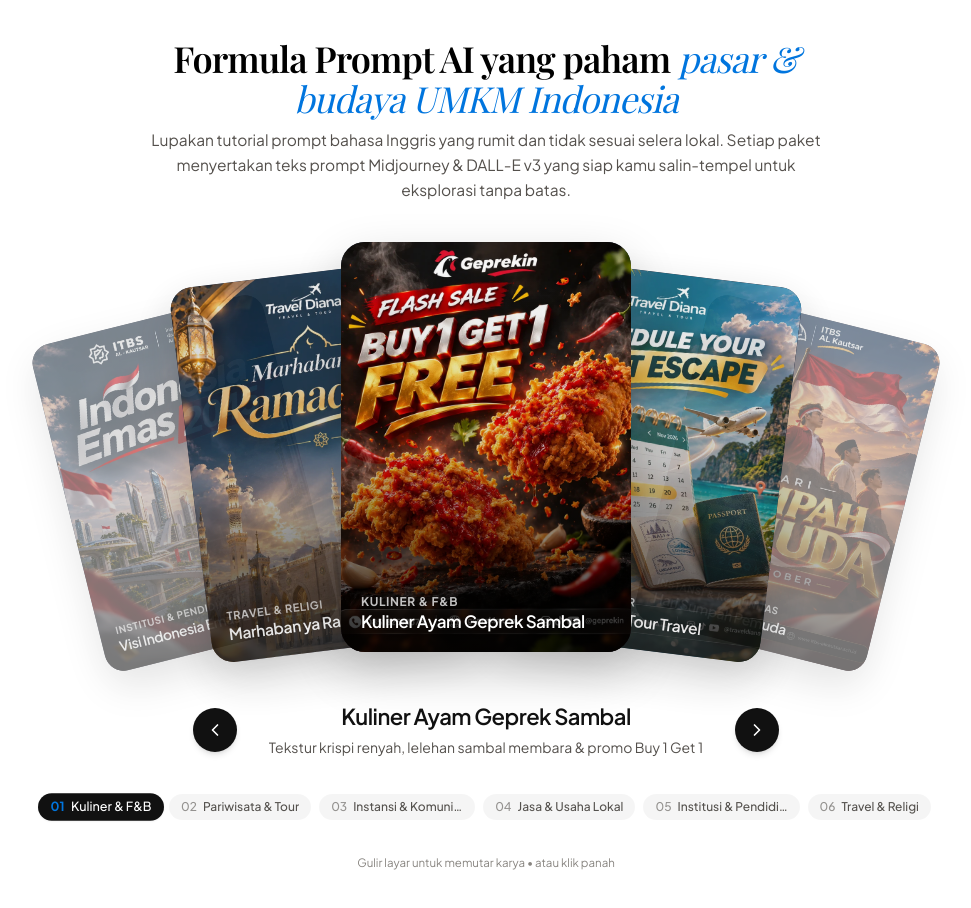
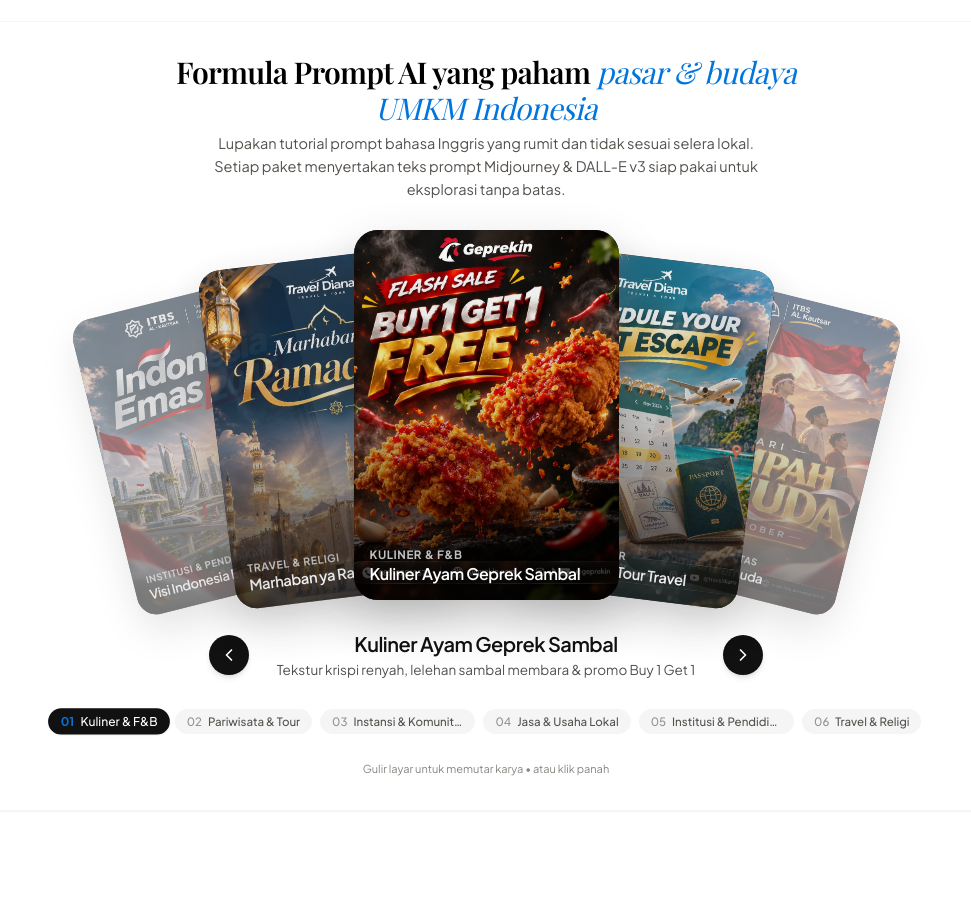
Before and after one commit to ryaleason/warung-design, a Next.js app: page / in a window 1280 px wide. Shown: the part 2600-3508 px from the top of the page, without its empty margins (154-1125 px from the left). Built offline with nearby package versions, Linux system fonts and the light colour scheme; no server answers; a web font is replaced by a local one.

Commit message:
fix(showcase): resolve sticky clipping and remove empty section void with calibrated viewport height

```diff
--- a/app/page.tsx
+++ b/app/page.tsx
@@ -21,7 +21,7 @@ export default async function HomePage() {
   const featured = bundles[0];
 
   return (
-    <div className="space-y-20 sm:space-y-28 pb-24 w-full overflow-hidden">
+    <div className="space-y-20 sm:space-y-28 pb-24 w-full overflow-x-clip">
       {/* ========================================================= */}
       {/* 1. HERO TOP SECTION (Heading, Subtitle, Actions, Stats)  */}
       {/* ========================================================= */}
--- a/components/Fan3DCarousel.tsx
+++ b/components/Fan3DCarousel.tsx
@@ -2,7 +2,7 @@
 
 import { useState, useEffect, useCallback, useRef } from 'react';
 import Image from 'next/image';
-import { ChevronLeft, ChevronRight, Sparkles } from 'lucide-react';
+import { ChevronLeft, ChevronRight } from 'lucide-react';
 
 export interface FanCarouselItem {
   id: string;
@@ -84,7 +84,7 @@ export default function Fan3DCarousel({ onSelectPrompt, theme = 'light' }: Fan3D
     }
     const rect = trackRef.current.getBoundingClientRect();
     const windowHeight = window.innerHeight;
-    const stickyTop = 72;
+    const stickyTop = 64;
     const totalScrollable = rect.height - windowHeight;
 
     if (totalScrollable <= 0) {
@@ -127,12 +127,12 @@ export default function Fan3DCarousel({ onSelectPrompt, theme = 'light' }: Fan3D
         if (!trackRef.current) return;
         const rect = trackRef.current.getBoundingClientRect();
         const windowHeight = window.innerHeight;
-        const stickyTop = 72; // offset dari navbar
+        const stickyTop = 64; // offset dari sticky navbar
         const totalScrollable = rect.height - windowHeight;
 
         if (totalScrollable <= 0) return;
 
-        // Seberapa jauh pengguna menggulir ke dalam section sticky ini
+        // Seberapa jauh pengguna menggulir ke dalam lintasan section sticky ini
         const scrolled = stickyTop - rect.top;
         const rawProgress = scrolled / totalScrollable;
         const progress = Math.max(0, Math.min(1, rawProgress));
@@ -209,26 +209,26 @@ export default function Fan3DCarousel({ onSelectPrompt, theme = 'light' }: Fan3D
   return (
     <div
       ref={trackRef}
-      className="relative w-full h-[260vh] -my-4 sm:-my-8"
+      className="relative w-full h-[190vh] sm:h-[210vh]"
       onTouchStart={handleTouchStart}
       onTouchEnd={handleTouchEnd}
     >
-      {/* Sticky Viewport Container - Tertahan di tengah saat user melakukan scroll */}
-      <div className="sticky top-16 md:top-20 z-10 flex min-h-[calc(100vh-4rem)] md:min-h-[calc(100vh-5rem)] flex-col justify-center items-center py-4 sm:py-6 overflow-visible select-none">
-        <div className="rounded-3xl bg-white p-5 sm:p-8 md:p-10 lg:px-8 shadow-xs text-center max-w-6xl w-full mx-auto space-y-6 sm:space-y-8 overflow-visible border border-black/[0.04]">
+      {/* Sticky Viewport Container - Terkunci presisi di tengah layar selama scroll */}
+      <div className="sticky top-16 md:top-20 z-10 flex min-h-[calc(100vh-4rem)] md:min-h-[calc(100vh-5rem)] flex-col justify-center items-center py-2 sm:py-4 overflow-visible select-none">
+        <div className="rounded-3xl bg-white p-5 sm:p-7 md:p-8 lg:px-9 shadow-xs text-center max-w-5xl w-full mx-auto space-y-4 sm:space-y-6 overflow-visible border border-black/[0.04]">
           {/* Section Heading & Subtitle */}
-          <div className="max-w-2xl mx-auto space-y-2.5">
-            <h3 className="font-serif text-2xl sm:text-3xl lg:text-4xl font-semibold tracking-tight text-[#000000]">
+          <div className="max-w-2xl mx-auto space-y-1.5">
+            <h3 className="font-serif text-xl sm:text-2xl lg:text-3xl font-semibold tracking-tight text-[#000000]">
               Formula Prompt AI yang paham{' '}
               <span className="italic font-normal text-[#0075de]">pasar &amp; budaya UMKM Indonesia</span>
             </h3>
-            <p className="text-[14px] sm:text-[15.5px] text-[#54504c] leading-relaxed">
-              Lupakan tutorial prompt bahasa Inggris yang rumit dan tidak sesuai selera lokal. Setiap paket menyertakan teks prompt Midjourney &amp; DALL-E v3 yang siap kamu salin-tempel untuk eksplorasi tanpa batas.
+            <p className="text-[13px] sm:text-[14.5px] text-[#54504c] leading-relaxed max-w-xl mx-auto">
+              Lupakan tutorial prompt bahasa Inggris yang rumit dan tidak sesuai selera lokal. Setiap paket menyertakan teks prompt Midjourney &amp; DALL-E v3 siap pakai untuk eksplorasi tanpa batas.
             </p>
           </div>
 
           {/* 3D Fan Carousel Stage - Grand & Unclipped Display */}
-          <div className="relative mx-auto w-full max-w-4xl h-[280px] sm:h-[350px] md:h-[400px] lg:h-[435px] flex items-center justify-center overflow-visible">
+          <div className="relative mx-auto w-full max-w-3xl h-[260px] sm:h-[310px] md:h-[350px] lg:h-[380px] flex items-center justify-center overflow-visible">
             {items.map((item, index) => {
               const offset = getOffset(index);
               const isCenter = offset === 0;
@@ -247,33 +247,33 @@ export default function Fan3DCarousel({ onSelectPrompt, theme = 'light' }: Fan3D
                 filter = 'brightness(1)';
                 pointerEvents = 'auto';
               } else if (offset === -1) {
-                transformStyle = 'translateX(-56%) translateY(14px) rotate(-7deg) scale(0.92)';
+                transformStyle = 'translateX(-56%) translateY(12px) rotate(-7deg) scale(0.92)';
                 zIndex = 20;
                 opacity = 0.88;
                 filter = isLight ? 'brightness(0.95)' : 'brightness(0.9)';
                 pointerEvents = 'auto';
               } else if (offset === -2) {
-                transformStyle = 'translateX(-104%) translateY(36px) rotate(-14deg) scale(0.82)';
+                transformStyle = 'translateX(-104%) translateY(30px) rotate(-14deg) scale(0.82)';
                 zIndex = 10;
                 opacity = 0.55;
                 filter = isLight ? 'brightness(0.85)' : 'brightness(0.75)';
                 pointerEvents = 'auto';
               } else if (offset === 1) {
-                transformStyle = 'translateX(56%) translateY(14px) rotate(7deg) scale(0.92)';
+                transformStyle = 'translateX(56%) translateY(12px) rotate(7deg) scale(0.92)';
                 zIndex = 20;
                 opacity = 0.88;
                 filter = isLight ? 'brightness(0.95)' : 'brightness(0.9)';
                 pointerEvents = 'auto';
               } else if (offset === 2) {
-                transformStyle = 'translateX(104%) translateY(36px) rotate(14deg) scale(0.82)';
+                transformStyle = 'translateX(104%) translateY(30px) rotate(14deg) scale(0.82)';
                 zIndex = 10;
                 opacity = 0.55;
                 filter = isLight ? 'brightness(0.85)' : 'brightness(0.75)';
                 pointerEvents = 'auto';
               } else {
                 transformStyle = offset < 0
-                  ? 'translateX(-145%) translateY(55px) rotate(-20deg) scale(0.68)'
-                  : 'translateX(145%) translateY(55px) rotate(20deg) scale(0.68)';
+                  ? 'translateX(-145%) translateY(45px) rotate(-20deg) scale(0.68)'
+                  : 'translateX(145%) translateY(45px) rotate(20deg) scale(0.68)';
                 zIndex = 5;
                 opacity = 0;
                 pointerEvents = 'none';
@@ -297,7 +297,7 @@ export default function Fan3DCarousel({ onSelectPrompt, theme = 'light' }: Fan3D
                     pointerEvents: pointerEvents as any,
                     transition: 'all 500ms cubic-bezier(0.25, 1, 0.5, 1)',
                   }}
-                  className={`absolute top-2 w-[180px] h-[255px] sm:w-[230px] sm:h-[325px] md:w-[265px] md:h-[375px] lg:w-[290px] lg:h-[410px] rounded-2xl sm:rounded-3xl overflow-hidden ${
+                  className={`absolute top-1 w-[165px] h-[235px] sm:w-[205px] sm:h-[290px] md:w-[240px] md:h-[340px] lg:w-[265px] lg:h-[370px] rounded-2xl sm:rounded-3xl overflow-hidden ${
                     isLight ? 'shadow-[0_20px_50px_rgba(0,0,0,0.2)] bg-slate-900' : 'shadow-[0_24px_60px_rgba(0,0,0,0.7)] bg-[#161618]'
                   } cursor-pointer group`}
                 >
@@ -309,16 +309,16 @@ export default function Fan3DCarousel({ onSelectPrompt, theme = 'light' }: Fan3D
                       fill
                       quality={90}
                       className="object-cover object-center group-hover:scale-105 transition-transform duration-500"
-                      sizes="(max-width: 640px) 220px, (max-width: 768px) 300px, 380px"
+                      sizes="(max-width: 640px) 200px, (max-width: 768px) 260px, 320px"
                       priority={isCenter}
                     />
 
                     {/* Subtle vignette & category label overlay */}
-                    <div className="absolute inset-0 bg-gradient-to-t from-black/85 via-black/15 to-transparent flex flex-col justify-end p-4 sm:p-5 text-left">
-                      <span className="text-[11px] sm:text-[12px] font-bold uppercase tracking-wider text-white/75 block">
+                    <div className="absolute inset-0 bg-gradient-to-t from-black/85 via-black/15 to-transparent flex flex-col justify-end p-3.5 sm:p-4 text-left">
+                      <span className="text-[10.5px] sm:text-[11.5px] font-bold uppercase tracking-wider text-white/75 block">
                         {item.category}
                       </span>
-                      <span className="text-[13.5px] sm:text-[16px] md:text-[17px] font-semibold text-white tracking-tight leading-tight line-clamp-1">
+                      <span className="text-[13px] sm:text-[15px] md:text-[16px] font-semibold text-white tracking-tight leading-tight line-clamp-1">
                         {item.title}
                       </span>
                     </div>
@@ -329,13 +329,13 @@ export default function Fan3DCarousel({ onSelectPrompt, theme = 'light' }: Fan3D
           </div>
 
           {/* Navigation Controls (Arrows & Title) */}
-          <div className="flex items-center justify-center gap-3 sm:gap-6 mt-4 sm:mt-6">
+          <div className="flex items-center justify-center gap-3 sm:gap-5 mt-3 sm:mt-4">
             {/* Left Arrow Button */}
             <button
               type="button"
               onClick={handlePrev}
               aria-label="Poster Sebelumnya"
-              className={`flex h-9 w-9 sm:h-11 sm:w-11 items-center justify-center rounded-full transition-all shadow-md hover:scale-105 active:scale-95 cursor-pointer shrink-0 ${
+              className={`flex h-8 w-8 sm:h-10 sm:w-10 items-center justify-center rounded-full transition-all shadow-md hover:scale-105 active:scale-95 cursor-pointer shrink-0 ${
                 isLight
                   ? 'bg-[#111111] hover:bg-[#0075de] text-white'
                   : 'bg-black/60 hover:bg-black/90 text-white/80 hover:text-white'
@@ -345,16 +345,16 @@ export default function Fan3DCarousel({ onSelectPrompt, theme = 'light' }: Fan3D
             </button>
 
             {/* Center Title & Subtitle */}
-            <div className="text-center min-w-[200px] sm:min-w-[360px] max-w-lg px-2">
+            <div className="text-center min-w-[200px] sm:min-w-[340px] max-w-lg px-2">
               <h4
-                className={`text-[16px] sm:text-[20px] md:text-[22px] font-semibold tracking-tight leading-snug ${
+                className={`text-[15.5px] sm:text-[19px] md:text-[20px] font-semibold tracking-tight leading-snug ${
                   isLight ? 'text-[#111111]' : 'text-white drop-shadow-sm'
                 }`}
               >
                 {activeItem.title}
               </h4>
               <p
-                className={`text-[12.5px] sm:text-[14px] mt-1 line-clamp-1 font-normal ${
+                className={`text-[12px] sm:text-[13.5px] mt-0.5 line-clamp-1 font-normal ${
                   isLight ? 'text-[#54504c]' : 'text-white/75'
                 }`}
               >
@@ -367,7 +367,7 @@ export default function Fan3DCarousel({ onSelectPrompt, theme = 'light' }: Fan3D
               type="button"
               onClick={handleNext}
               aria-label="Poster Selanjutnya"
-              className={`flex h-9 w-9 sm:h-11 sm:w-11 items-center justify-center rounded-full transition-all shadow-md hover:scale-105 active:scale-95 cursor-pointer shrink-0 ${
+              className={`flex h-8 w-8 sm:h-10 sm:w-10 items-center justify-center rounded-full transition-all shadow-md hover:scale-105 active:scale-95 cursor-pointer shrink-0 ${
                 isLight
                   ? 'bg-[#111111] hover:bg-[#0075de] text-white'
                   : 'bg-black/60 hover:bg-black/90 text-white/80 hover:text-white'
@@ -384,7 +384,7 @@ export default function Fan3DCarousel({ onSelectPrompt, theme = 'light' }: Fan3D
                 key={item.id}
                 type="button"
                 onClick={() => scrollToCard(idx)}
-                className={`flex items-center gap-1.5 px-3 py-1 rounded-full text-[11px] sm:text-[12px] font-medium transition-all duration-300 cursor-pointer ${
+                className={`flex items-center gap-1.5 px-3 py-1 rounded-full text-[11px] sm:text-[11.5px] font-medium transition-all duration-300 cursor-pointer ${
                   activeIndex === idx
                     ? 'bg-[#111111] text-white shadow-xs scale-105'
                     : 'bg-black/[0.04] hover:bg-black/[0.08] text-[#55524e]'
@@ -399,7 +399,7 @@ export default function Fan3DCarousel({ onSelectPrompt, theme = 'light' }: Fan3D
           </div>
 
           {/* Subtle Scrollytelling Cue */}
-          <p className="text-[11px] sm:text-[11.5px] text-[#888580] pt-0.5">
+          <p className="text-[11px] text-[#888580] pt-0.5">
             Gulir layar untuk memutar karya • atau klik panah
           </p>
         </div>
```
